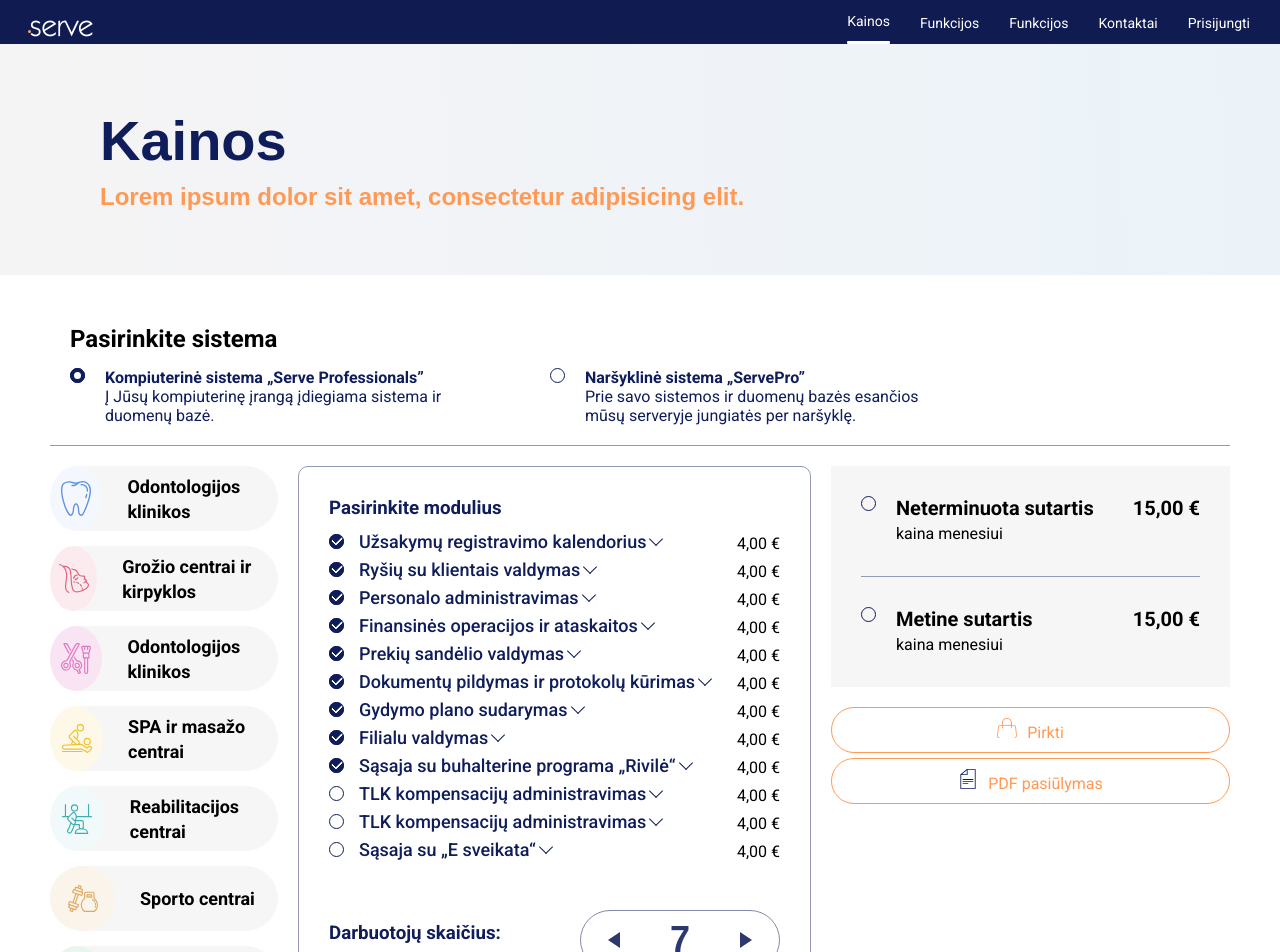
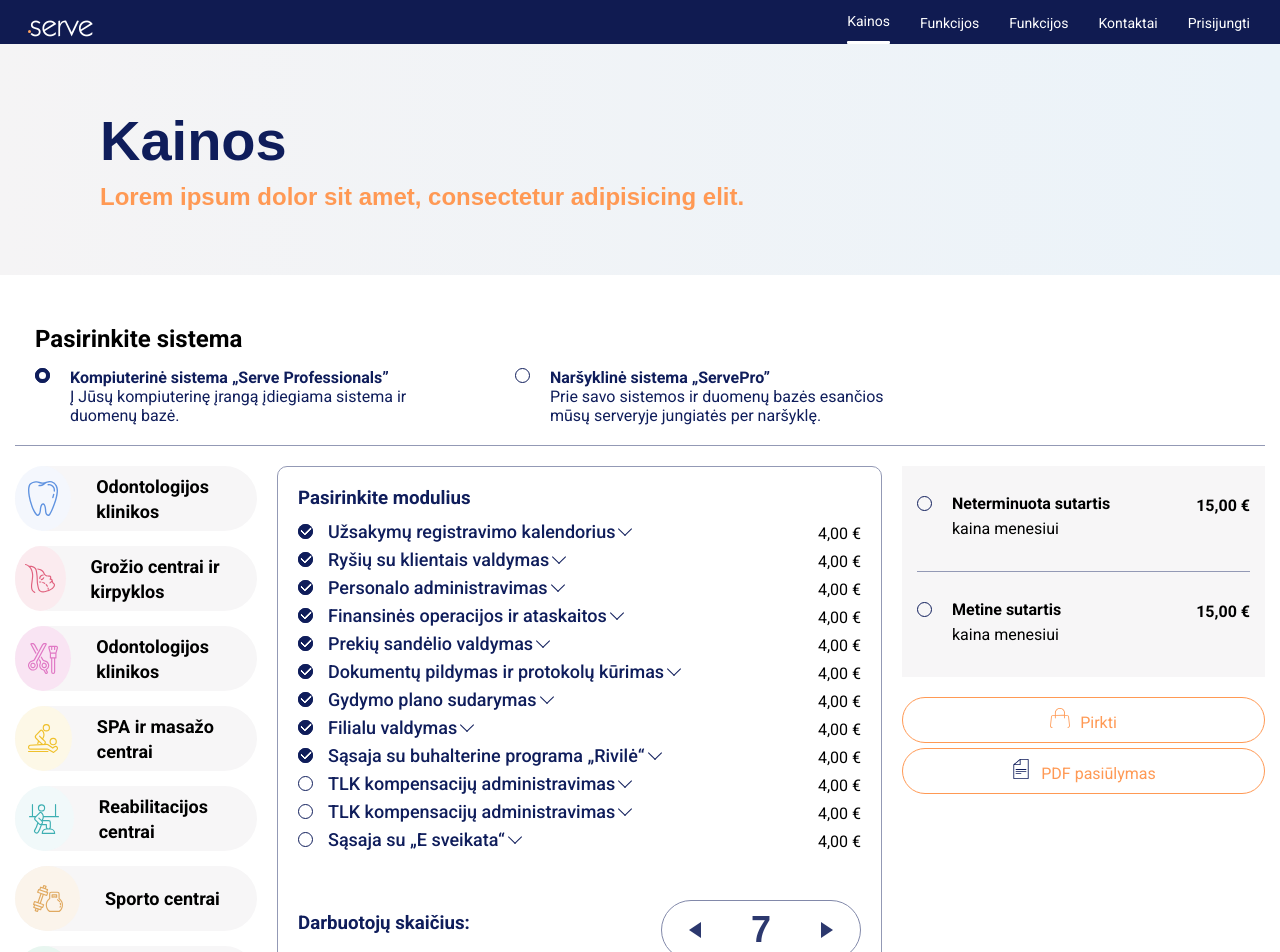
Before and after one commit to workbarnch/serve, a Next.js app: page /kainos in a window 1280 px wide. Shown: the top 952 px of the page. Built offline with nearby package versions, Linux system fonts and the light colour scheme; a web font is replaced by a local one.

Commit message:
responsive changes

```diff
--- a/pages/prisijungti/index.jsx
+++ b/pages/prisijungti/index.jsx
@@ -22,11 +22,11 @@ export default function Prisijungti() {
           <BusinessInfo />
         </InputPlace>
       // </div> */}
-      {/* <div>
+      <div>
         <InputPlace title={"Jūsų duomenys"}>
           <YourData/>
         </InputPlace>
-      </div> */}
+      </div>
 
     </div>
   );
--- a/src/components/chooseContract/chooseContract.module.scss
+++ b/src/components/chooseContract/chooseContract.module.scss
@@ -3,9 +3,9 @@ $border-color: #9399b5;
 $ul-color:#f7f6f7;
 $button-color:#ff9954;
 $white-color: #fff;
+$ipadPro: 1025px;
 $mobile: 480px;
 $ipade: 768px;
-
 
 .buyContent {
   width: 100%;
@@ -63,3 +63,25 @@ $ipade: 768px;
 
   }
 }
+
+@media (min-width: $ipadPro) {
+  .buyContent{
+    ul{
+      padding: 0 15px;
+      li{
+        .textWrap{
+          margin-top: -5px;
+          p{
+            font-size: 16px;
+          }
+        }
+        .priceWrap {
+
+          span b {
+            font-size: 16px;
+          }
+        }
+      }
+    }
+  }
+}
--- a/src/components/prices/Prices.jsx
+++ b/src/components/prices/Prices.jsx
@@ -61,7 +61,6 @@ export default function Prices() {
             </Radio>
           </li>
         </ul>
-
       </div>
       <div className={style.content}>
         <div className={style.services}>
--- a/src/components/prices/prices.module.scss
+++ b/src/components/prices/prices.module.scss
@@ -133,7 +133,7 @@ $ipadPro: 1024px;
 }
 
 .modules {
-  width: 45%;
+  width: 50%;
 
   .module {
     border: 1px solid $border-color;
@@ -177,7 +177,7 @@ $ipadPro: 1024px;
 }
 
 .right__block {
-  width: 35%;
+  width: 30%;
   margin-left: 20px;
 }
 
@@ -186,7 +186,7 @@ $ipadPro: 1024px;
     color: $orange;
     margin-top: 15px;
     margin-bottom: -15px;
-    font-size: 20px;
+    font-size: 16px;
   }
   h4 {
     font-size: 15px;
@@ -199,7 +199,7 @@ $ipadPro: 1024px;
   ul li {
     color: $text-color;
     font-size: 14px;
-    line-height: 20px;
+    line-height: 16px;
     text-align: left;
   }
   .paragraf3 {
@@ -209,8 +209,17 @@ $ipadPro: 1024px;
     margin-left: 40px;
   }
 }
-
-@media (max-width:  $ipadPro) {
+@media (min-width: $ipadPro) {
+  .container {
+    padding: 30px 15px;
+  }
+  .modules {
+    .module {
+      padding: 20px;
+    }
+  }
+}
+@media (max-width: $ipadPro) {
   .container {
     padding: 20px;
   }
@@ -234,7 +243,7 @@ $ipadPro: 1024px;
 
   .content {
     flex-direction: column;
-    .services{
+    .services {
       width: 100%;
     }
     .modules {
```
